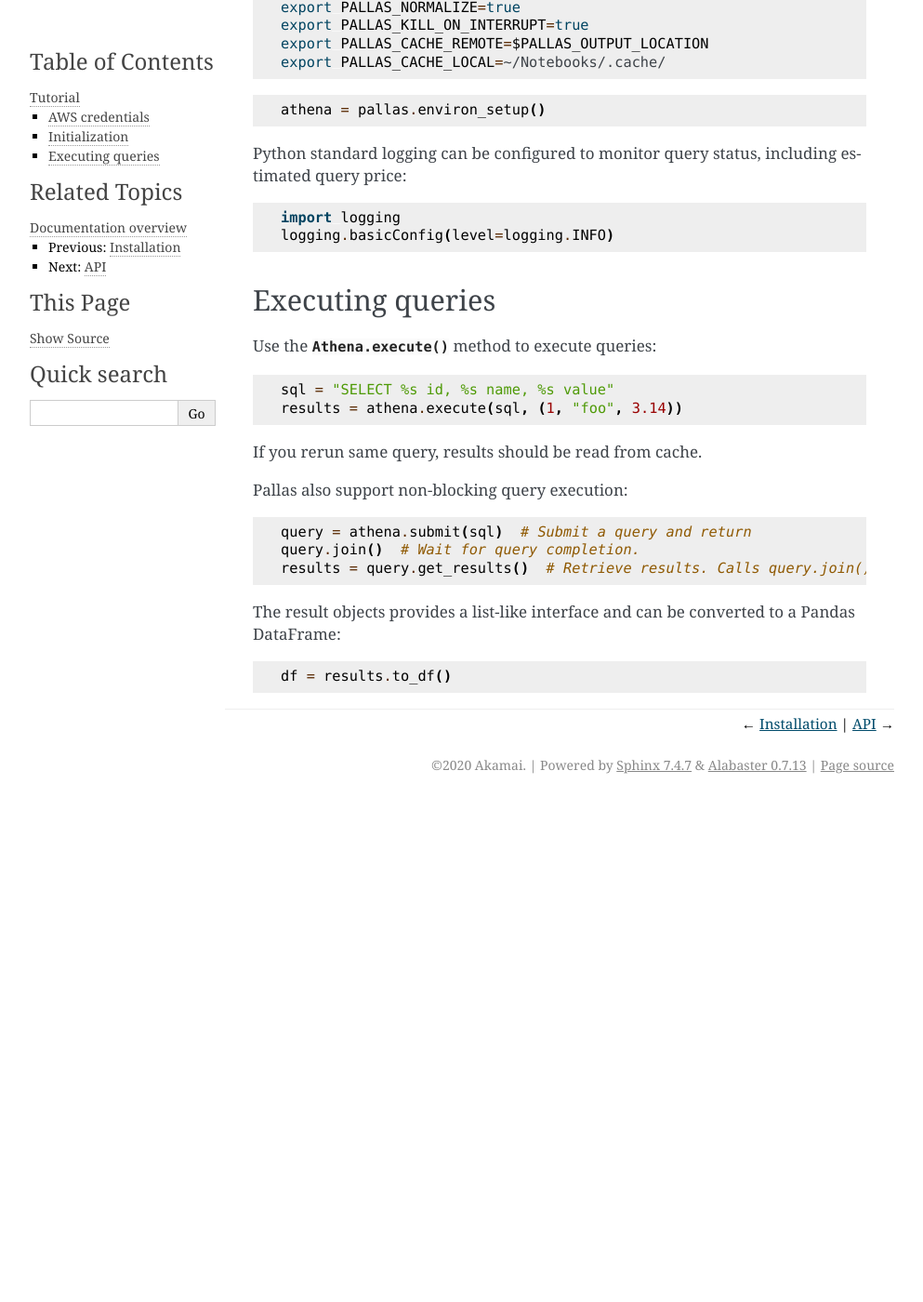
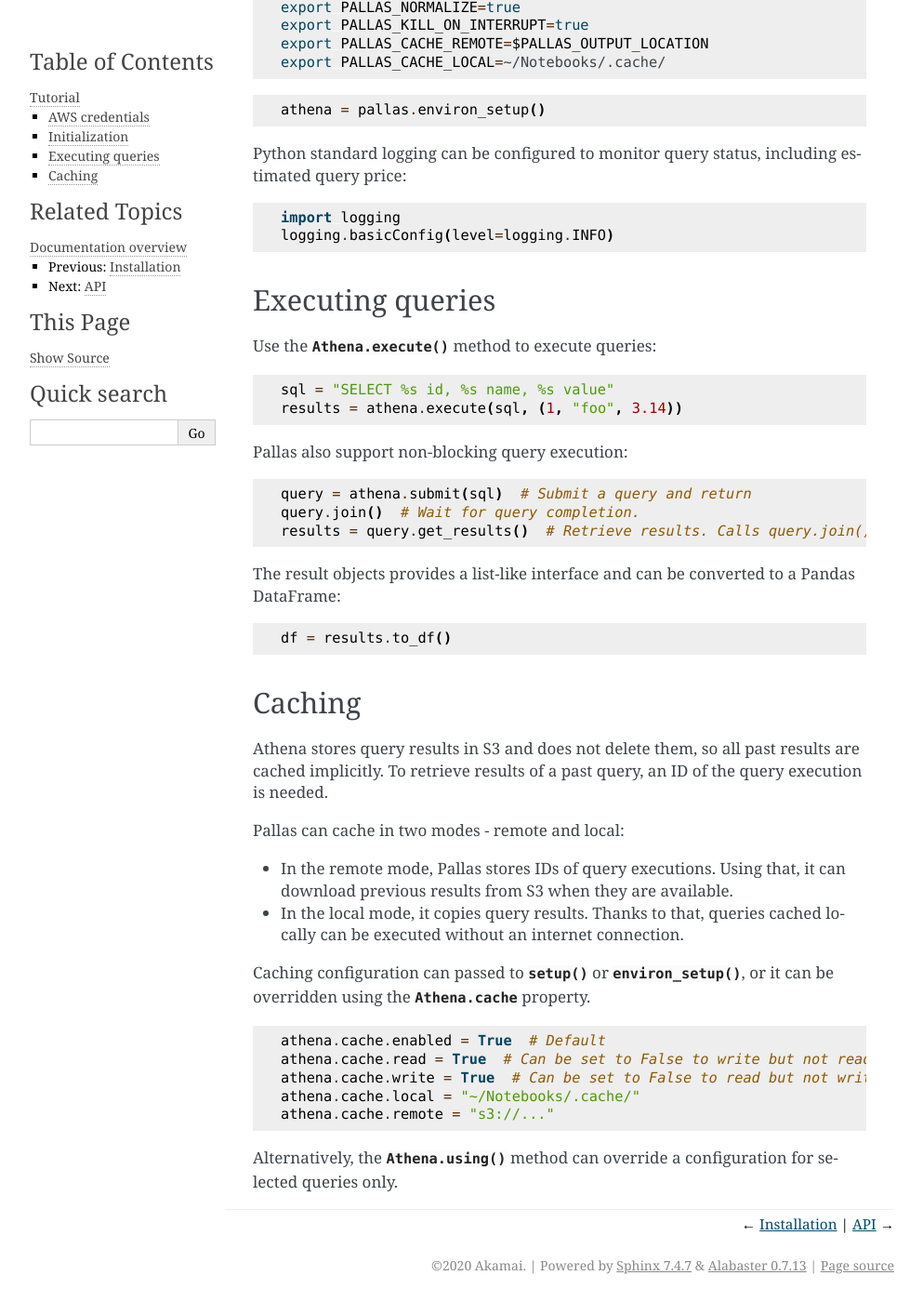
Before and after one commit to akamai/pallas, a Sphinx documentation site: the page built from docs/tutorial.rst, in a window 1280 px wide and 1400 px high, scrolled down 1287 px. Shown: the whole window at 93% size, without its empty margins (148-1141 px from the left). Built offline with Sphinx 7.4.7, drawn with Linux system fonts in a browser that asks for light colours; before the commit the page ends 2149 px from its top, so only the background shows below that; some of the changed text lies outside the part shown.

Commit message:
Document caching in tutorial.

```diff
--- a/docs/tutorial.rst
+++ b/docs/tutorial.rst
@@ -27,11 +27,14 @@ If the AWS CLI is able to authenticate then Pallas should work too.
     aws sts get-caller-identity
     aws athena list-databases --catalog-name AwsDataCatalog
 
+.. _AWS credentials: https://boto3.amazonaws.com/v1/documentation/api/latest/guide/credentials.html
+.. _boto3: https://boto3.amazonaws.com/v1/documentation/api/latest/index.html
+
 
 Initialization
 --------------
 
-Athena client can be obtained using the :func:`pallas.setup` function.
+An :class:`.Athena` client can be obtained using the :func:`.setup` function.
 All arguments are optional.
 
 .. code-block:: python
@@ -97,8 +100,6 @@ Use the :meth:`.Athena.execute` method to execute queries:
     sql = "SELECT %s id, %s name, %s value"
     results = athena.execute(sql, (1, "foo", 3.14))
 
-If you rerun same query, results should be read from cache.
-
 Pallas also support non-blocking query execution:
 
 .. code-block:: python
@@ -115,5 +116,29 @@ and can be converted to a Pandas DataFrame:
     df = results.to_df()
 
 
-.. _AWS credentials: https://boto3.amazonaws.com/v1/documentation/api/latest/guide/credentials.html
-.. _boto3: https://boto3.amazonaws.com/v1/documentation/api/latest/index.html
+Caching
+-------
+
+Athena stores query results in S3 and does not delete them, so all past results are cached implicitly.
+To retrieve results of a past query, an ID of the query execution is needed.
+
+Pallas can cache in two modes - remote and local:
+
+- In the remote mode, Pallas stores IDs of query executions.
+  Using that, it can download previous results from S3 when they are available.
+- In the local mode, it copies query results. Thanks to that,
+  queries cached locally can be executed without an internet connection.
+
+Caching configuration can passed to :func:`.setup` or :func:`.environ_setup`,
+or it can be overridden using the :attr:`.Athena.cache` property.
+
+.. code-block:: python
+
+    athena.cache.enabled = True  # Default
+    athena.cache.read = True  # Can be set to False to write but not read the cache
+    athena.cache.write = True  # Can be set to False to read but not write the cache
+    athena.cache.local = "~/Notebooks/.cache/"
+    athena.cache.remote = "s3://..."
+
+Alternatively, the :meth:`.Athena.using` method can override a configuration
+for selected queries only.
```
Also changed, not shown: other parts of docs/tutorial.rst (+1 -1 lines).
